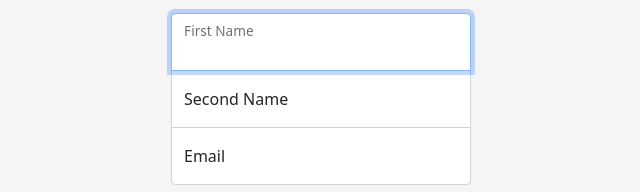
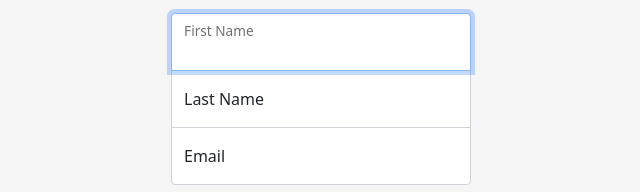
Before and after one commit to Jayce132/Newsletter-SignUp, a website: page signup.html in a window 1280 px wide. Shown: the part 329-521 px from the top of the page, 319-959 px from the left. Drawn offline with nearby package versions, Linux system fonts and the light colour scheme.

Commit message:
Update signup.html

```diff
--- a/signup.html
+++ b/signup.html
@@ -49,7 +49,7 @@
       </div>
       <div class="form-floating">
         <input type="text" id="sna" name="lName" class="form-control middle" placeholder="Last Name" required>
-        <label for="sna">Second Name</label>
+        <label for="sna">Last Name</label>
       </div>
       <div class="form-floating">
         <input type="email" id="ema" name="email" class="form-control bottom" placeholder="Email" required>
```
